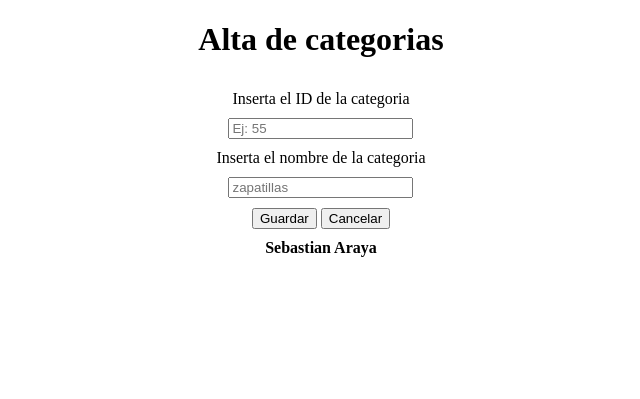
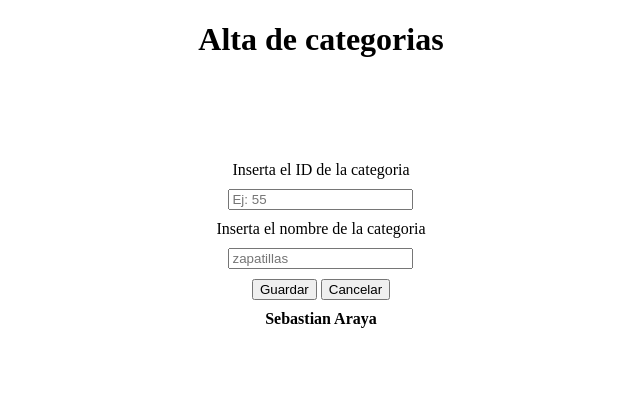
Before and after one commit to Sebs5384/uni-repository, a PHP site: template MIPROYECTO/backend/views/categorias.html in a window 1280 px wide. Shown: the top 399 px of the page, without its empty margins (319-959 px from the left). Run offline with PHP 8.4, Linux system fonts and the light colour scheme; the template is opened without the code that fills it, so the values that code supplies are empty.

Commit message:
Agrega height al form

```diff
--- a/MIPROYECTO/assets/css/styles.css
+++ b/MIPROYECTO/assets/css/styles.css
@@ -3,6 +3,7 @@
   flex-direction: column;
   justify-content: center;
   align-items: center;
+  height: 40vh;
 }
 
 h1 {
```
